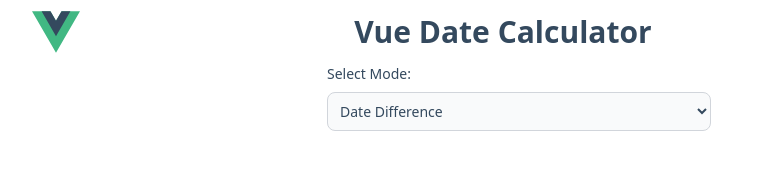
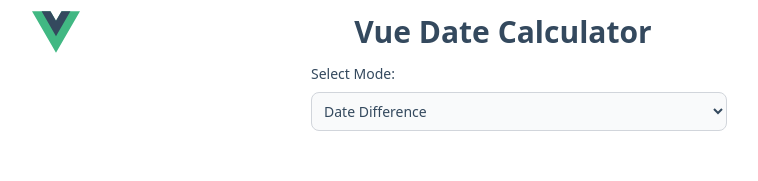
Before and after one commit to liscanojac/vue-date-calculator, a Vue app: page / in a window 1280 px wide. Shown: the top 181 px of the page, without its empty margins (121-879 px from the left). Built offline with nearby package versions, Linux system fonts and the light colour scheme.

Commit message:
style: selector width

```diff
--- a/src/components/ModeSelector.vue
+++ b/src/components/ModeSelector.vue
@@ -1,6 +1,6 @@
 <template>
   <div>
-    <form class="max-w-sm mx-auto">
+    <form class="mx-auto">
       <label for="small" class="block mb-2 text-sm font-medium">Select Mode:</label>
       <select
         id="small"
```
